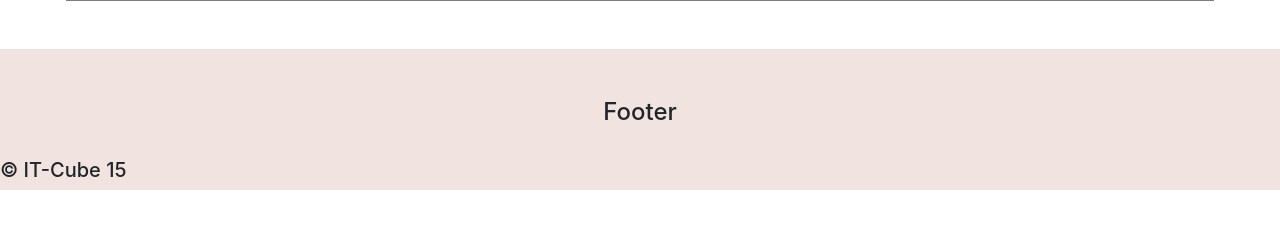
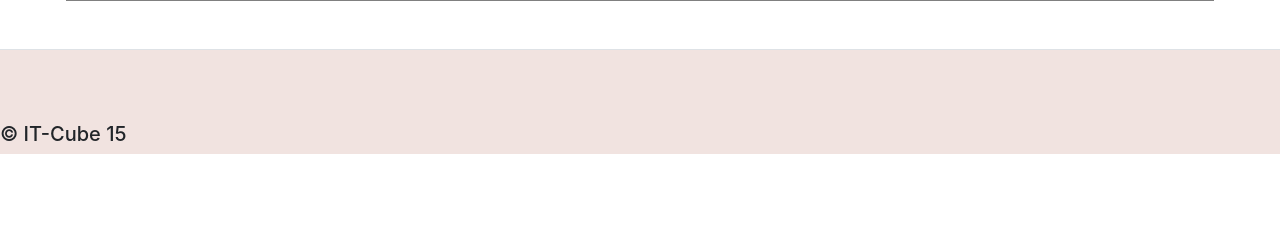
Before and after one commit to Timur-Korbesov/Military-Books, a Flask app: page /employees in a window 1280 px wide; the page is wider, and only the part inside the window is pictured. Shown: the part 289-525 px from the top of that part. Run offline with Flask 2, Linux system fonts and the light colour scheme; data comes from the database, SQL or seed files in the repository; both versions use the stored data as it was after the commit; some libraries are stand-ins or nearby versions.

Commit message:
all ready

```diff
--- a/code/main.py
+++ b/code/main.py
@@ -147,8 +147,9 @@ def add_student():
             Gender=form.gender.data,
             Note=form.note.data
         )
-        db_sess.add(new_student)
-        db_sess.commit()
+        if not db_sess.query(Students).filter(Students.Number_phone_student == form.number_phone.data).first():
+            db_sess.add(new_student)
+            db_sess.commit()
     return render_template('add_student.html', form=form)
 
 
--- a/code/templates/base.html
+++ b/code/templates/base.html
@@ -62,7 +62,7 @@
     <footer class="pt-2 my-md-5 pt-md-5 border-top">
         <div class="row">
             <div class="col-12 col-md">
-                <h4 align="center">Footer</h4><br><h5>© IT-Cube 15</h5>
+                <br><h5>© IT-Cube 15</h5>
             </div>
         </div>
     </footer>
```
Also changed, not shown: code/db/it-cube-data.db.
